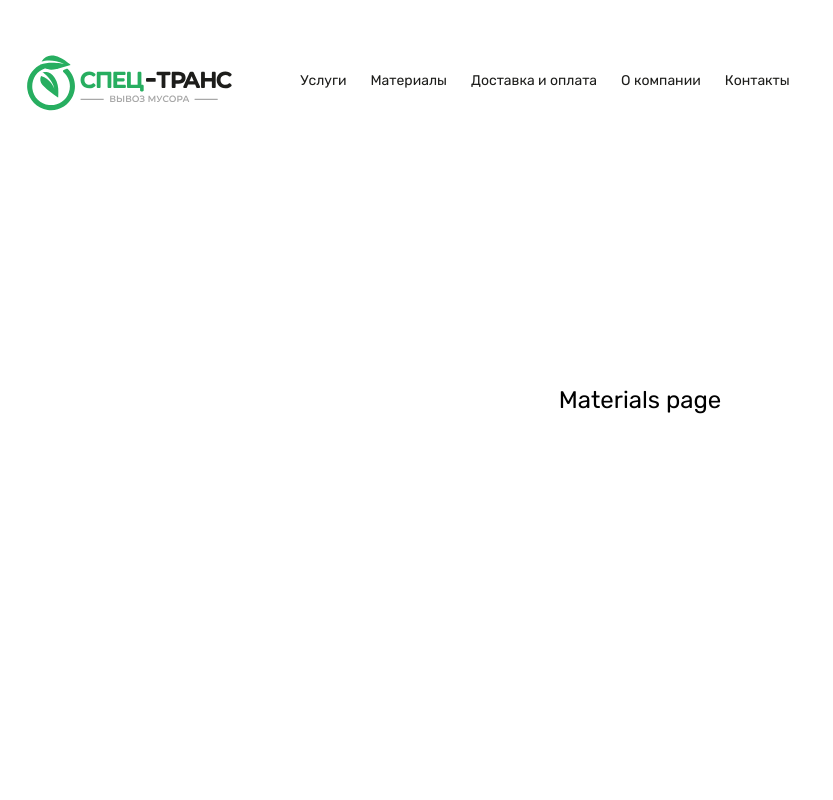
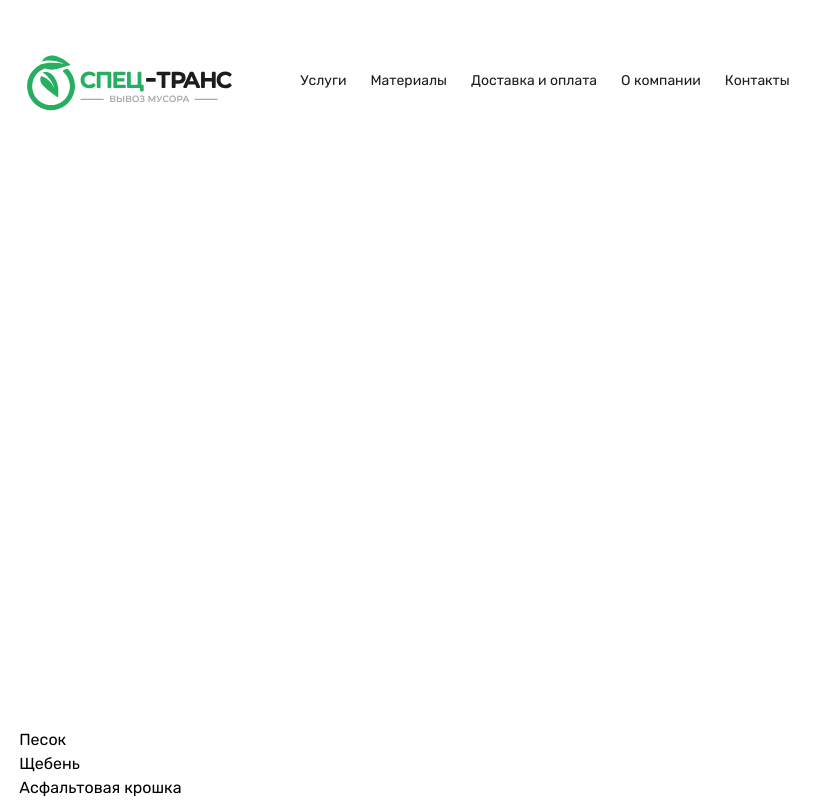
Before and after one commit to Deryjon/special-trans-project, a Vue app: page /materials in a window 1280 px wide. Shown: the top 800 px of the page, without its empty margins (0-833 px from the left). Built offline with nearby package versions, Linux system fonts and the light colour scheme.

Commit message:
start: started materials page (2023-06-10, 16:53)

```diff
--- a/src/pages/MaterialsPage/MaterialsPage.vue
+++ b/src/pages/MaterialsPage/MaterialsPage.vue
@@ -1,10 +1,14 @@
 <template>
-  <main class="container h-screen flex justify-center items-center">
-    <h1 class="text-2xl">Materials page</h1>
+  <main class="materials-page">
+    <MaterialsSection/>
+    <QuestionComponent />
   </main>
 </template>
 <script>
+import QuestionComponent from "../../components/questionComponent.vue";
+import MaterialsSection from "./sections/MaterialsSection.vue";
+
 export default {
-
+  components: { QuestionComponent, MaterialsSection },
 };
 </script>
--- /dev/null
+++ b/src/pages/MaterialsPage/sections/MaterialsSection.vue
@@ -0,0 +1,20 @@
+<template>
+  <section class="materials min-h-screen flex items-end">
+    <div class="container mt-10">
+      <div class="names">
+        <div class="name-1">
+            <p class="">Песок</p>
+        </div>
+        <div class="name-2">
+            <p class="">Щебень</p>
+        </div>
+        <div class="name-3">
+            <p class="">Асфальтовая крошка  </p>
+        </div>
+      </div>
+    </div>
+  </section>
+</template>
+<script>
+export default {};
+</script>
```
